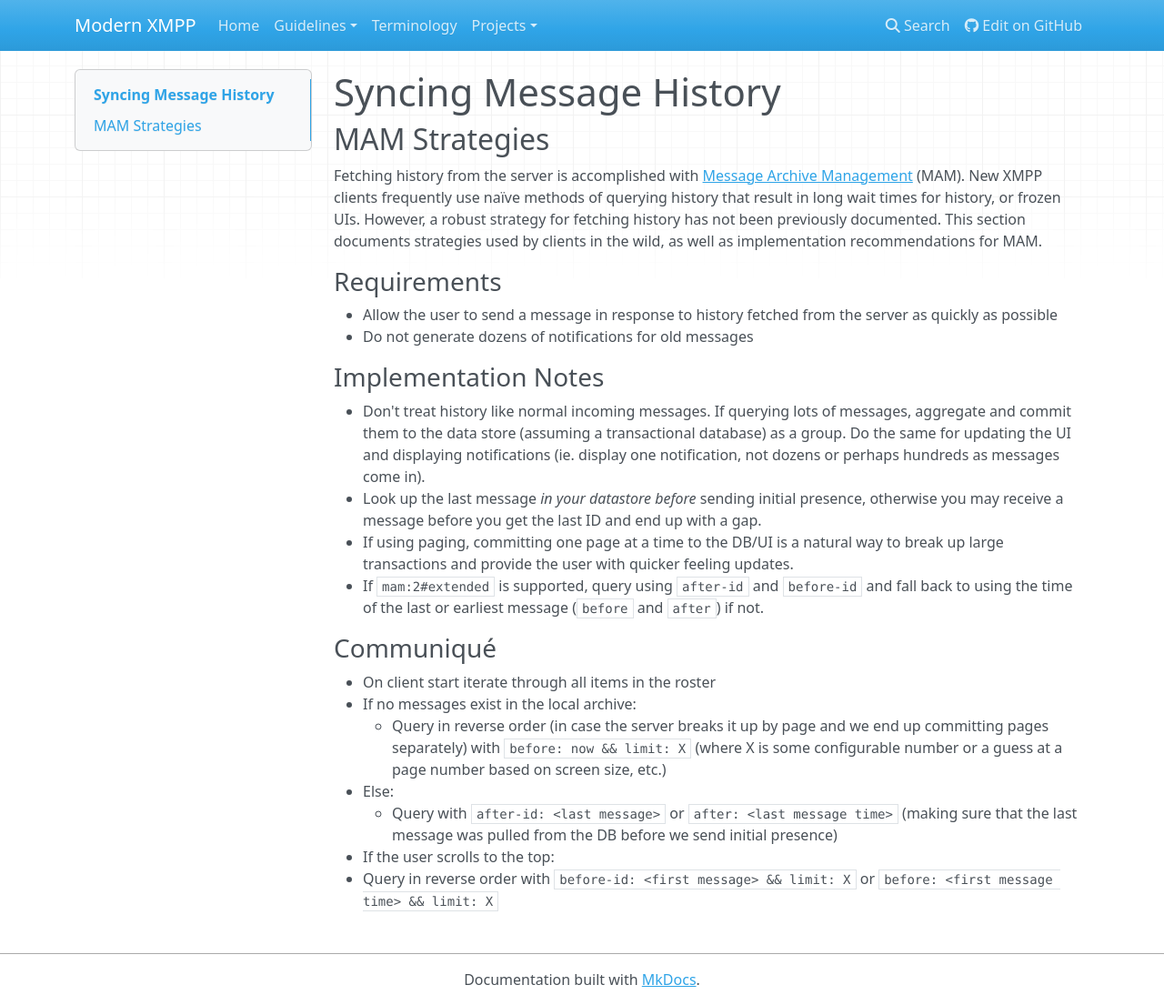
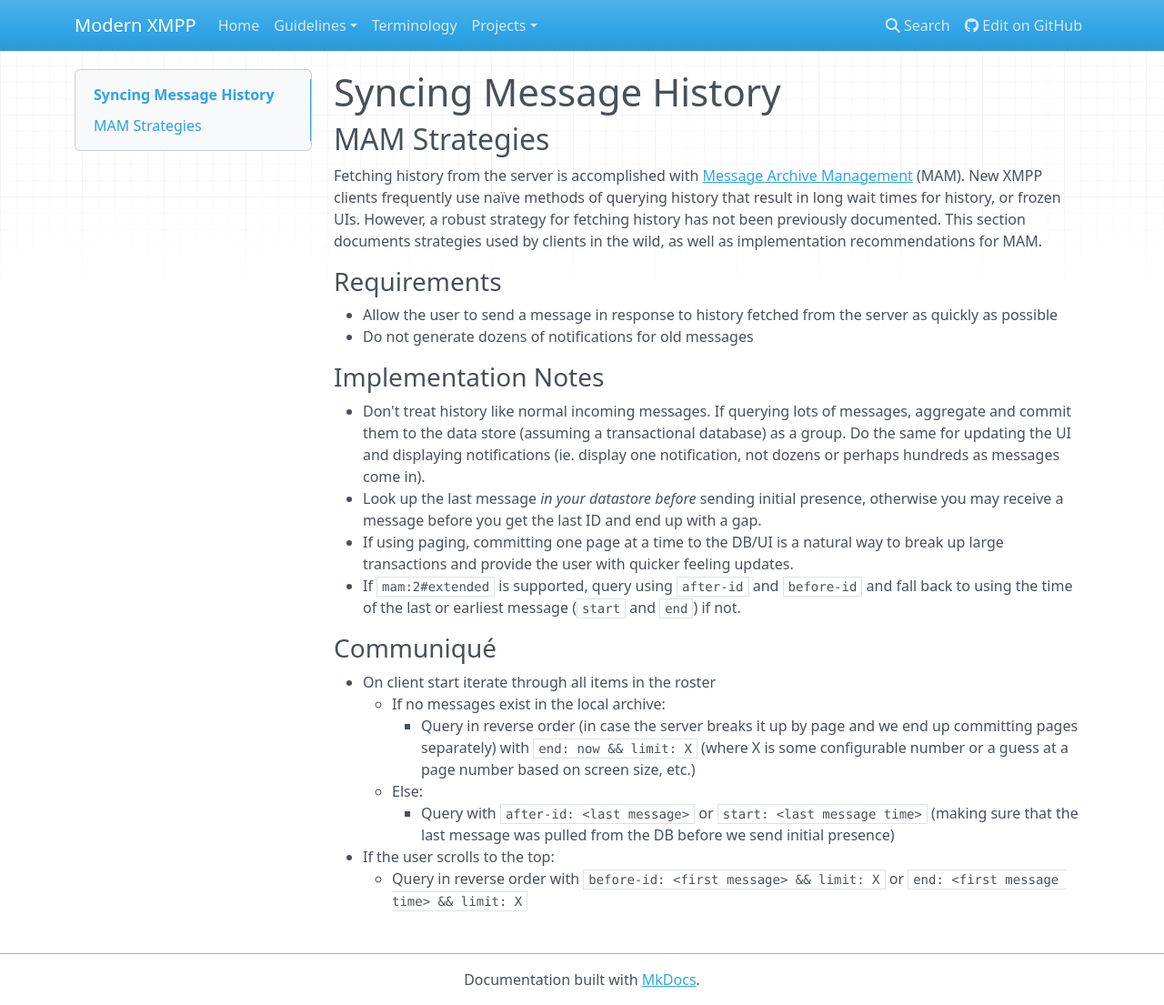
Before and after one commit to modernxmpp/modernxmpp, an MkDocs documentation site: the page built from docs/client/sync.md, in a window 1280 px wide and 1105 px high. Shown: the whole window at 91% size. Built offline with MkDocs 1.6.1, drawn with Linux system fonts in a browser that asks for light colours; nearby versions of some CDN libraries.

Commit message:
client: fix field names in history sync doc
Also fix indentation of some levels.

Signed-off-by: Sam Whited <sam@samwhited.com>

```diff
--- a/docs/client/sync.md
+++ b/docs/client/sync.md
@@ -31,24 +31,24 @@ implementation recommendations for MAM.
   to break up large transactions and provide the user with quicker feeling
   updates.
 - If `mam:2#extended` is supported, query using `after-id` and `before-id` and
-  fall back to using the time of the last or earliest message (`before` and
-  `after`) if not.
+  fall back to using the time of the last or earliest message (`start` and
+  `end`) if not.
 
 ### Communiqué
 
 - On client start iterate through all items in the roster
-  - If no messages exist in the local archive:
-    - Query in reverse order (in case the server breaks it up by page and we end
-      up committing pages separately) with `before: now && limit: X` (where X is
-      some configurable number or a guess at a page number based on screen size,
-      etc.)
-  - Else:
-    - Query with `after-id: <last message>` or `after: <last message time>`
-      (making sure that the last message was pulled from the DB before we send
-      initial presence)
+    - If no messages exist in the local archive:
+        - Query in reverse order (in case the server breaks it up by page and we
+          end up committing pages separately) with `end: now && limit: X` (where
+          X is some configurable number or a guess at a page number based on
+          screen size, etc.)
+    - Else:
+        - Query with `after-id: <last message>` or `start: <last message time>`
+          (making sure that the last message was pulled from the DB before we
+          send initial presence)
 - If the user scrolls to the top:
-  - Query in reverse order with `before-id: <first message> && limit: X` or
-    `before: <first message time> && limit: X`
+    - Query in reverse order with `before-id: <first message> && limit: X` or
+      `end: <first message time> && limit: X`
 
 
 [MAM]: https://xmpp.org/extensions/xep-0313.html
```
